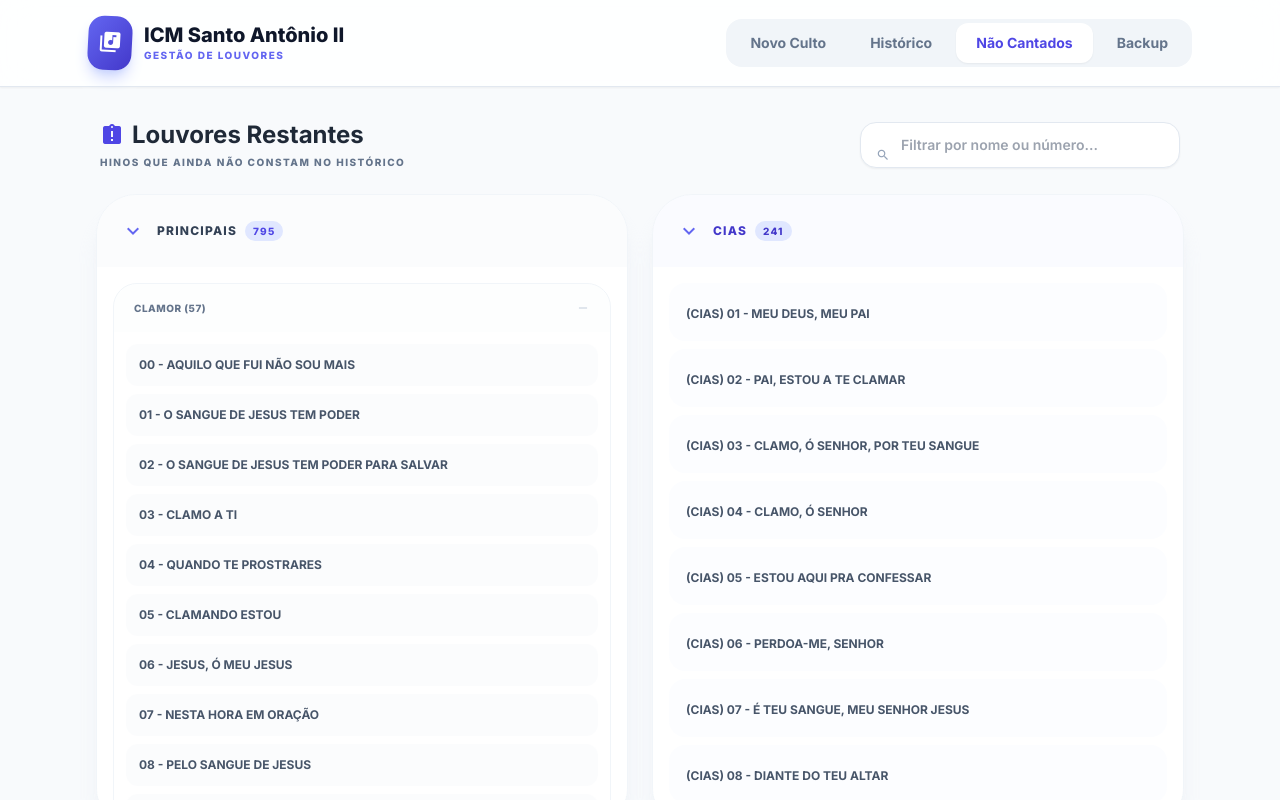
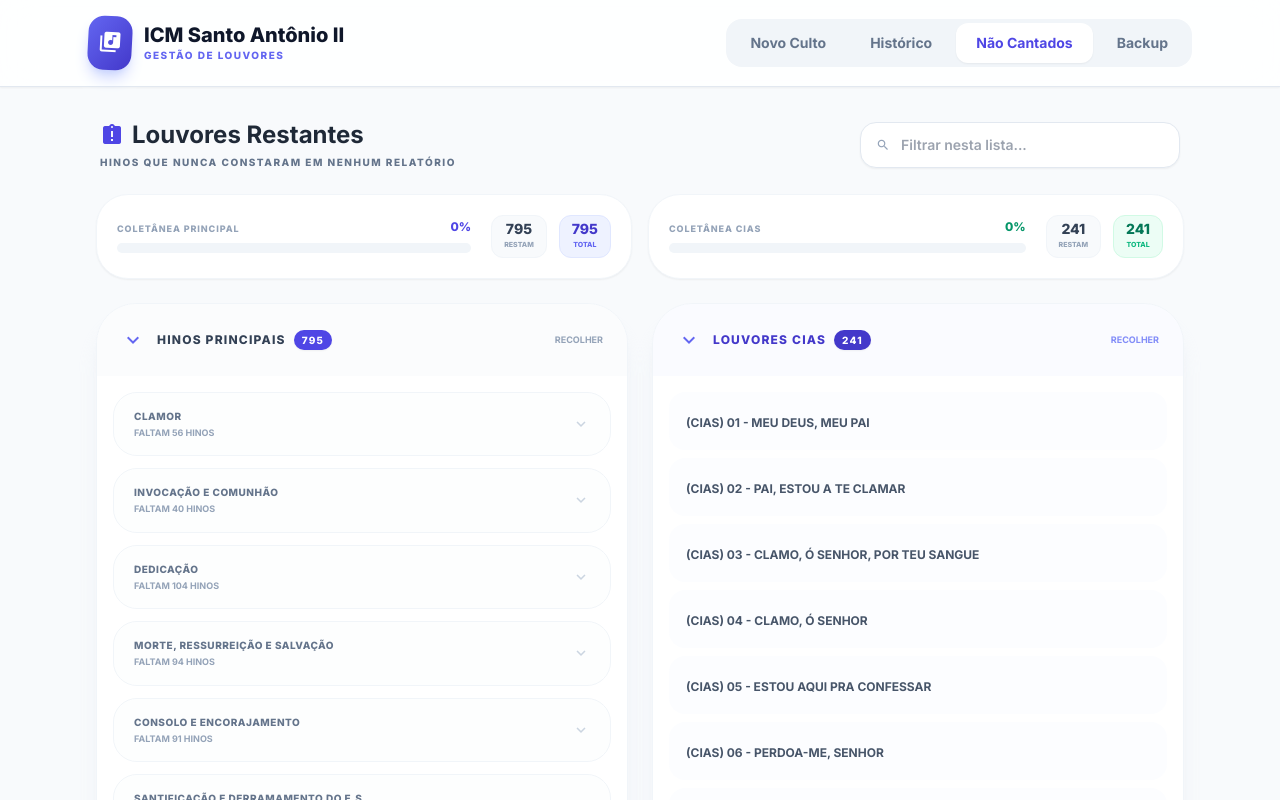
Before and after one commit to viniciuscastrofreitas/Rela-rio-de-Louvores, a React (Vite) app: page / in a window 1280 px wide. Both pictures are taken after a click on the button "Não Cantados". Shown: the top 800 px of the page. Built offline with nearby package versions, Linux system fonts and the light colour scheme.

Commit message:
fix(UnplayedList): Adjust category ranges and default expansion
Corrects the starting number for the "CLAMOR" category to 1. Also, sets all subcategories to be collapsed by default for a cleaner initial view.

```diff
--- a/components/UnplayedList.tsx
+++ b/components/UnplayedList.tsx
@@ -14,7 +14,7 @@ interface GroupDefinition {
 }
 
 const CATEGORIES: GroupDefinition[] = [
-  { name: "CLAMOR", min: 0, max: 56 },
+  { name: "CLAMOR", min: 1, max: 56 },
   { name: "INVOCAÇÃO E COMUNHÃO", min: 57, max: 96 },
   { name: "DEDICAÇÃO", min: 97, max: 200 },
   { name: "MORTE, RESSURREIÇÃO E SALVAÇÃO", min: 201, max: 294 },
@@ -32,7 +32,7 @@ const UnplayedList: React.FC<Props> = ({ fullSongList, history }) => {
   const [isPrincipaisExpanded, setIsPrincipaisExpanded] = useState(true);
   const [isCiasExpanded, setIsCiasExpanded] = useState(true);
   const [expandedSubCats, setExpandedSubCats] = useState<Record<string, boolean>>(
-    CATEGORIES.reduce((acc, cat) => ({ ...acc, [cat.name]: true }), {})
+    CATEGORIES.reduce((acc, cat) => ({ ...acc, [cat.name]: false }), {})
   );
 
   const extractNumber = (song: string): number | null => {
@@ -44,22 +44,47 @@ const UnplayedList: React.FC<Props> = ({ fullSongList, history }) => {
     setExpandedSubCats(prev => ({ ...prev, [name]: !prev[name] }));
   };
 
-  const { groupedMain, ciasUnplayed } = useMemo(() => {
+  const {
+    groupedMain,
+    ciasUnplayed,
+    extraMain,
+    mainStats,
+    ciasStats
+  } = useMemo(() => {
     const playedSongsSet = new Set<string>();
     history.forEach(record => {
-      record.songs.forEach(song => playedSongsSet.add(song));
+      record.songs.forEach(song => playedSongsSet.add(song.trim()));
     });
 
     const cias: string[] = [];
     const mainGroups: Record<string, string[]> = {};
     CATEGORIES.forEach(cat => mainGroups[cat.name] = []);
-    const extraMain: string[] = []; // Para hinos numerados fora dos intervalos ou sem número
+    const extra: string[] = [];
+
+    let unplayedMainCount = 0;
+    let totalMainCount = 0;
+    let unplayedCiasCount = 0;
+    let totalCiasCount = 0;
 
     fullSongList.forEach(song => {
-      if (!playedSongsSet.has(song)) {
+      const songTrimmed = song.trim();
+      const isUnplayed = !playedSongsSet.has(songTrimmed);
+      const isCias = song.startsWith('(CIAS)');
+
+      // Contagem Geral para Estatísticas
+      if (isCias) {
+        totalCiasCount++;
+        if (isUnplayed) unplayedCiasCount++;
+      } else {
+        totalMainCount++;
+        if (isUnplayed) unplayedMainCount++;
+      }
+
+      // Filtragem por busca para as listas visuais
+      if (isUnplayed) {
         const isSearchMatch = song.toLowerCase().includes(searchTerm.toLowerCase());
         if (isSearchMatch) {
-          if (song.startsWith('(CIAS)')) {
+          if (isCias) {
             cias.push(song);
           } else {
             const num = extractNumber(song);
@@ -73,19 +98,32 @@ const UnplayedList: React.FC<Props> = ({ fullSongList, history }) => {
                 }
               }
             }
-            if (!added) extraMain.push(song);
+            if (!added) extra.push(song);
           }
         }
       }
     });
 
-    return { groupedMain: mainGroups, ciasUnplayed: cias, extraMain };
+    return {
+      groupedMain: mainGroups,
+      ciasUnplayed: cias,
+      extraMain: extra,
+      mainStats: {
+        unplayed: unplayedMainCount,
+        total: totalMainCount,
+        percent: totalMainCount > 0 ? Math.round(((totalMainCount - unplayedMainCount) / totalMainCount) * 100) : 0
+      },
+      ciasStats: {
+        unplayed: unplayedCiasCount,
+        total: totalCiasCount,
+        percent: totalCiasCount > 0 ? Math.round(((totalCiasCount - unplayedCiasCount) / totalCiasCount) * 100) : 0
+      }
+    };
   }, [fullSongList, history, searchTerm]);
-
-  const totalMainUnplayed = Object.values(groupedMain).reduce((acc, curr) => acc + curr.length, 0);
 
   return (
     <div className="space-y-6 animate-fadeIn pb-10 flex flex-col h-full">
+      {/* Cabeçalho e Busca */}
       <div className="flex flex-col md:flex-row justify-between items-start md:items-center gap-4 px-1">
         <div>
           <h2 className="text-2xl font-bold text-gray-800 flex items-center gap-2">
@@ -93,19 +131,74 @@ const UnplayedList: React.FC<Props> = ({ fullSongList, history }) => {
             Louvores Restantes
           </h2>
           <p className="text-[10px] text-slate-500 font-black mt-1 uppercase tracking-[0.15em]">
-            Hinos que ainda não constam no histórico
+            Hinos que nunca constaram em nenhum relatório
           </p>
         </div>
 
         <div className="relative w-full md:w-80">
-          <span className="material-icons absolute left-4 top-1/2 -translate-y-1-2 text-slate-400 text-sm">search</span>
+          <span className="material-icons absolute left-4 top-1/2 -translate-y-1/2 text-slate-400 text-sm">search</span>
           <input
             type="text"
             value={searchTerm}
             onChange={(e) => setSearchTerm(e.target.value)}
-            placeholder="Filtrar por nome ou número..."
+            placeholder="Filtrar nesta lista..."
             className="w-full pl-10 pr-4 py-3 bg-white border border-slate-200 rounded-2xl focus:ring-4 focus:ring-indigo-50 outline-none shadow-sm text-sm font-semibold"
           />
+        </div>
+      </div>
+
+      {/* Resumo de Progresso Duplo */}
+      <div className="grid grid-cols-1 lg:grid-cols-2 gap-4">
+        {/* Progresso Principais */}
+        <div className="bg-white p-5 rounded-[2rem] border border-slate-100 shadow-sm flex flex-col sm:flex-row items-center gap-5">
+          <div className="flex-1 w-full">
+            <div className="flex justify-between items-end mb-2">
+              <span className="text-[9px] font-black text-slate-400 uppercase tracking-widest">Coletânea Principal</span>
+              <span className="text-indigo-600 font-black text-xs">{mainStats.percent}%</span>
+            </div>
+            <div className="w-full h-2.5 bg-slate-100 rounded-full overflow-hidden">
+              <div
+                className="h-full bg-indigo-500 transition-all duration-1000"
+                style={{ width: `${mainStats.percent}%` }}
+              />
+            </div>
+          </div>
+          <div className="flex gap-3 shrink-0">
+            <div className="text-center bg-slate-50 px-3 py-1.5 rounded-xl border border-slate-100">
+              <div className="text-sm font-black text-slate-700 leading-none">{mainStats.unplayed}</div>
+              <div className="text-[7px] font-black text-slate-400 uppercase mt-1">Restam</div>
+            </div>
+            <div className="text-center bg-indigo-50 px-3 py-1.5 rounded-xl border border-indigo-100">
+              <div className="text-sm font-black text-indigo-700 leading-none">{mainStats.total}</div>
+              <div className="text-[7px] font-black text-indigo-500 uppercase mt-1">Total</div>
+            </div>
+          </div>
+        </div>
+
+        {/* Progresso CIAS */}
+        <div className="bg-white p-5 rounded-[2rem] border border-slate-100 shadow-sm flex flex-col sm:flex-row items-center gap-5">
+          <div className="flex-1 w-full">
+            <div className="flex justify-between items-end mb-2">
+              <span className="text-[9px] font-black text-slate-400 uppercase tracking-widest">Coletânea CIAS</span>
+              <span className="text-emerald-600 font-black text-xs">{ciasStats.percent}%</span>
+            </div>
+            <div className="w-full h-2.5 bg-slate-100 rounded-full overflow-hidden">
+              <div
+                className="h-full bg-emerald-500 transition-all duration-1000"
+                style={{ width: `${ciasStats.percent}%` }}
+              />
+            </div>
+          </div>
+          <div className="flex gap-3 shrink-0">
+            <div className="text-center bg-slate-50 px-3 py-1.5 rounded-xl border border-slate-100">
+              <div className="text-sm font-black text-slate-700 leading-none">{ciasStats.unplayed}</div>
+              <div className="text-[7px] font-black text-slate-400 uppercase mt-1">Restam</div>
+            </div>
+            <div className="text-center bg-emerald-50 px-3 py-1.5 rounded-xl border border-emerald-100">
+              <div className="text-sm font-black text-emerald-700 leading-none">{ciasStats.total}</div>
+              <div className="text-[7px] font-black text-emerald-500 uppercase mt-1">Total</div>
+            </div>
+          </div>
         </div>
       </div>
 
@@ -122,38 +215,45 @@ const UnplayedList: React.FC<Props> = ({ fullSongList, history }) => {
                 keyboard_arrow_down
               </span>
               <h3 className="font-black text-slate-700 uppercase tracking-widest text-xs flex items-center gap-2">
-                Principais
-                <span className="bg-indigo-100 text-indigo-600 px-2 py-0.5 rounded-full text-[10px]">{totalMainUnplayed}</span>
+                Hinos Principais
+                <span className="bg-indigo-600 text-white px-2 py-0.5 rounded-full text-[10px] shadow-sm">{mainStats.unplayed}</span>
               </h3>
             </div>
+            <span className="text-[9px] font-bold text-slate-400 uppercase">{isPrincipaisExpanded ? 'Recolher' : 'Expandir'}</span>
           </button>
 
           {isPrincipaisExpanded && (
-            <div className="p-4 space-y-4 max-h-[70vh] overflow-y-auto custom-scrollbar bg-white">
+            <div className="p-4 space-y-3 max-h-[70vh] overflow-y-auto custom-scrollbar bg-white">
               {CATEGORIES.map(cat => (
                 <div key={cat.name} className="border border-slate-100 rounded-[1.5rem] overflow-hidden">
                   <button
                     onClick={() => toggleSubCat(cat.name)}
-                    className="w-full px-5 py-3.5 flex justify-between items-center bg-slate-50/30 hover:bg-slate-50 transition-colors"
+                    className={`w-full px-5 py-4 flex justify-between items-center transition-colors ${expandedSubCats[cat.name] ? 'bg-indigo-50/30' : 'bg-slate-50/30 hover:bg-slate-50'}`}
                   >
-                    <span className="text-[10px] font-black text-slate-500 tracking-wider text-left pr-4">
-                      {cat.name} ({groupedMain[cat.name].length})
-                    </span>
-                    <span className="material-icons text-slate-300 text-sm">
-                      {expandedSubCats[cat.name] ? 'remove' : 'add'}
+                    <div className="flex flex-col items-start">
+                      <span className={`text-[10px] font-black tracking-wider text-left pr-4 ${expandedSubCats[cat.name] ? 'text-indigo-600' : 'text-slate-500'}`}>
+                        {cat.name}
+                      </span>
+                      <span className="text-[9px] font-bold text-slate-400 uppercase mt-0.5">Faltam {groupedMain[cat.name].length} hinos</span>
+                    </div>
+                    <span className="material-icons text-slate-300 text-lg">
+                      {expandedSubCats[cat.name] ? 'expand_less' : 'expand_more'}
                     </span>
                   </button>
 
                   {expandedSubCats[cat.name] && (
-                    <div className="p-3 grid gap-2">
+                    <div className="p-3 grid gap-2 animate-fadeIn">
                       {groupedMain[cat.name].length > 0 ? (
                         groupedMain[cat.name].map((song, i) => (
-                          <div key={i} className="p-3 bg-slate-50/50 rounded-xl text-xs font-bold text-slate-600 border border-transparent hover:border-indigo-100 hover:bg-white transition-all">
+                          <div key={i} className="p-3.5 bg-slate-50/50 rounded-xl text-xs font-bold text-slate-600 border border-transparent hover:border-indigo-100 hover:bg-white transition-all">
                             {song}
                           </div>
                         ))
                       ) : (
-                        <p className="text-[10px] text-slate-300 italic text-center py-2 uppercase font-bold">Todos cantados!</p>
+                        <div className="py-4 text-center">
+                          <span className="material-icons text-emerald-500 text-xl mb-1">done_all</span>
+                          <p className="text-[10px] text-slate-400 italic uppercase font-black">Todos desta categoria já foram cantados!</p>
+                        </div>
                       )}
                     </div>
                   )}
@@ -174,10 +274,11 @@ const UnplayedList: React.FC<Props> = ({ fullSongList, history }) => {
                 keyboard_arrow_down
               </span>
               <h3 className="font-black text-indigo-700 uppercase tracking-widest text-xs flex items-center gap-2">
-                CIAS
-                <span className="bg-indigo-100 text-indigo-700 px-2 py-0.5 rounded-full text-[10px]">{ciasUnplayed.length}</span>
+                Louvores CIAS
+                <span className="bg-indigo-700 text-white px-2 py-0.5 rounded-full text-[10px] shadow-sm">{ciasUnplayed.length}</span>
               </h3>
             </div>
+            <span className="text-[9px] font-bold text-indigo-400 uppercase">{isCiasExpanded ? 'Recolher' : 'Expandir'}</span>
           </button>
 
           {isCiasExpanded && (
@@ -190,8 +291,8 @@ const UnplayedList: React.FC<Props> = ({ fullSongList, history }) => {
                 ))
               ) : (
                 <div className="py-20 flex flex-col items-center justify-center text-slate-300">
-                  <span className="material-icons text-4xl mb-2 opacity-20">check_circle</span>
-                  <p className="text-[10px] font-black uppercase">Nenhum hino CIAS restante</p>
+                  <span className="material-icons text-5xl mb-3 opacity-20">verified</span>
+                  <p className="text-[10px] font-black uppercase tracking-widest text-emerald-500">Parabéns! Todos os hinos CIAS já foram cantados.</p>
                 </div>
               )}
             </div>
```
